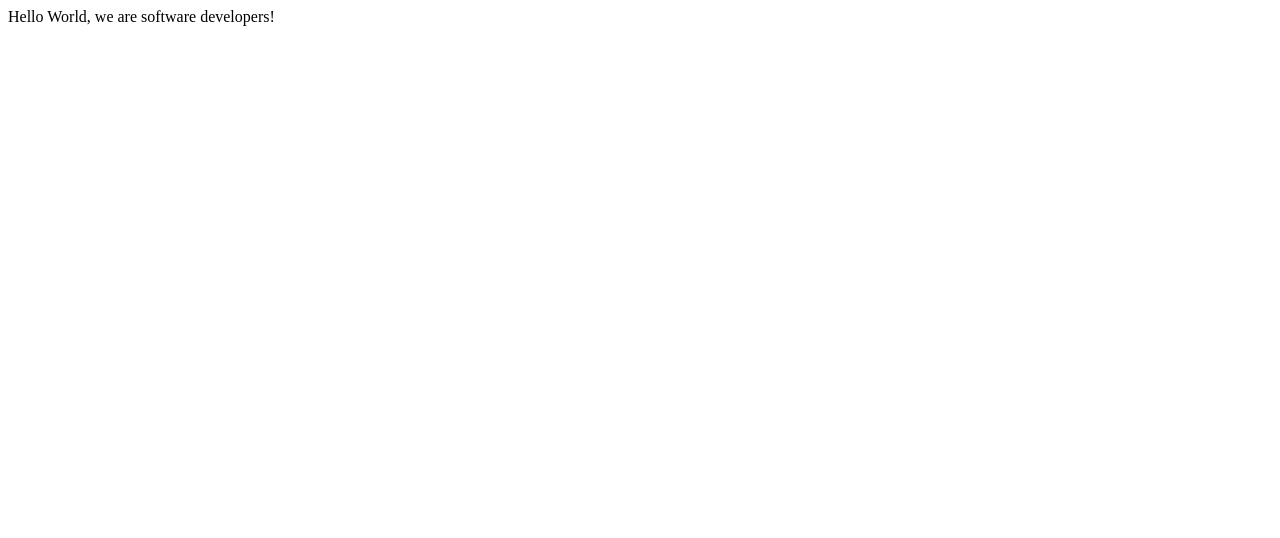
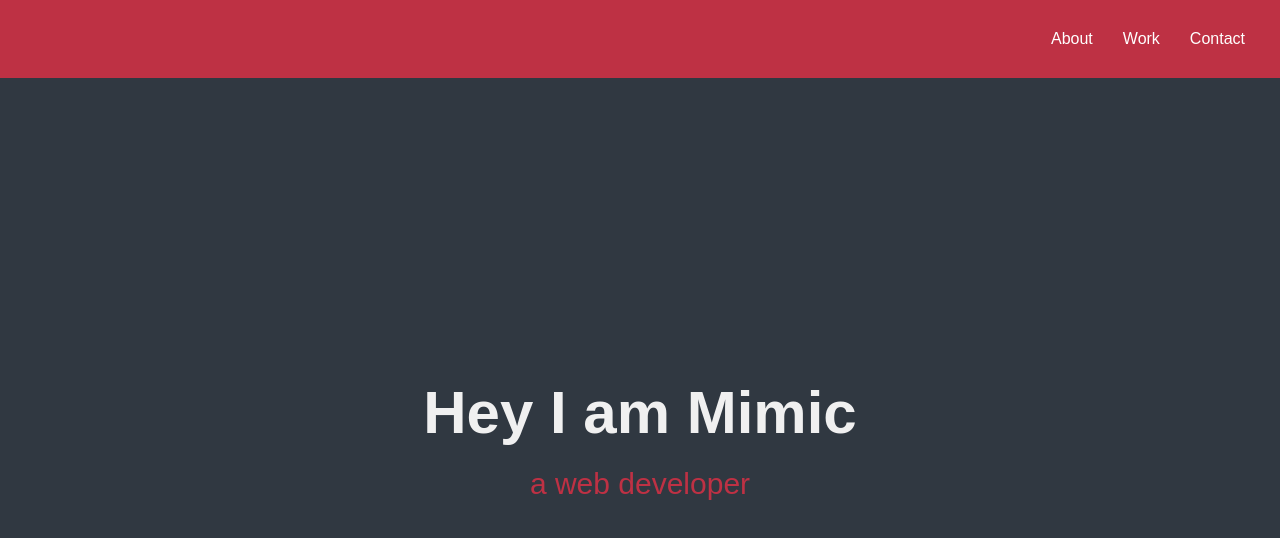
Before and after one commit to ahmedwagih96/microverse_Daniel_Ahmed, a plain HTML site: page index.html in a window 1280 px wide. Drawn offline with Linux system fonts and the light colour scheme.

Commit message:
completed the first 2 features

```diff
--- a/css/style.css
+++ b/css/style.css
@@ -0,0 +1,57 @@
+* {
+  padding: 0;
+  margin: 0;
+  box-sizing: border-box;
+}
+
+body {
+  font-family: "Poppins", sans-serif;
+}
+
+header {
+  background-color: #be3144;
+  display: flex;
+  align-items: center;
+  justify-content: end;
+  padding: 0px 20px;
+  position: sticky;
+  top: 0;
+}
+
+header nav ul {
+  list-style: none;
+  display: flex;
+}
+
+header nav ul a {
+  text-decoration: none;
+  color: white;
+  display: block;
+  padding: 30px 15px;
+  height: auto;
+}
+
+header nav ul a:hover {
+  background-color: #45567d;
+}
+
+.landing {
+  height: calc(100vh - 78px);
+  background-color: #303841;
+  display: flex;
+  justify-content: center;
+  align-items: center;
+  flex-direction: column;
+  gap: 20px;
+}
+
+.landing h2 {
+  color: #f0f0f0;
+  font-size: 60px;
+}
+
+.landing h3 {
+  color: #be3144;
+  font-size: 30px;
+  font-weight: 300;
+}
--- a/index.html
+++ b/index.html
@@ -1,13 +1,33 @@
 <!DOCTYPE html>
 <html lang="en">
   <head>
-    <meta charset="UTF-8">
+    <meta charset="UTF-8" />
     <title>Fork Me! FCC: Test Suite Template</title>
-    <link rel="stylesheet" href="css/style.css">
+    <link rel="stylesheet" href="css/style.css" />
   </head>
 
   <body>
-    Hello World, we are software developers!
+    <header>
+      <nav>
+        <ul>
+          <a href="#about">
+            <li>About</li>
+          </a>
+          <a href="#work">
+            <li>Work</li>
+          </a>
+          <a href="#contact">
+            <li>Contact</li>
+          </a>
+        </ul>
+      </nav>
+    </header>
+    <main>
+      <section id='about' class="landing">
+        <h2>Hey I am Mimic</h2>
+        <h3>a web developer</h3>
+      </section>
+    </main>
     <script src="https://cdn.freecodecamp.org/testable-projects-fcc/v1/bundle.js"></script>
 
     <!--
@@ -22,6 +42,6 @@
     - The freeCodeCamp Team
 
     -->
-    <script  src="js/index.js"></script>
+    <script src="js/index.js"></script>
   </body>
 </html>
```
